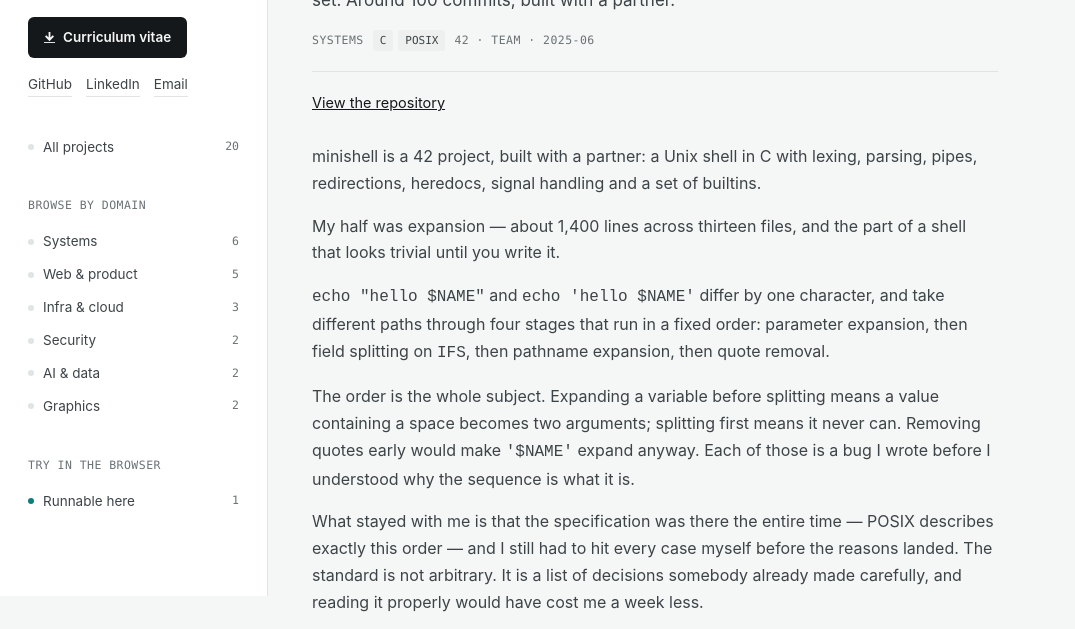
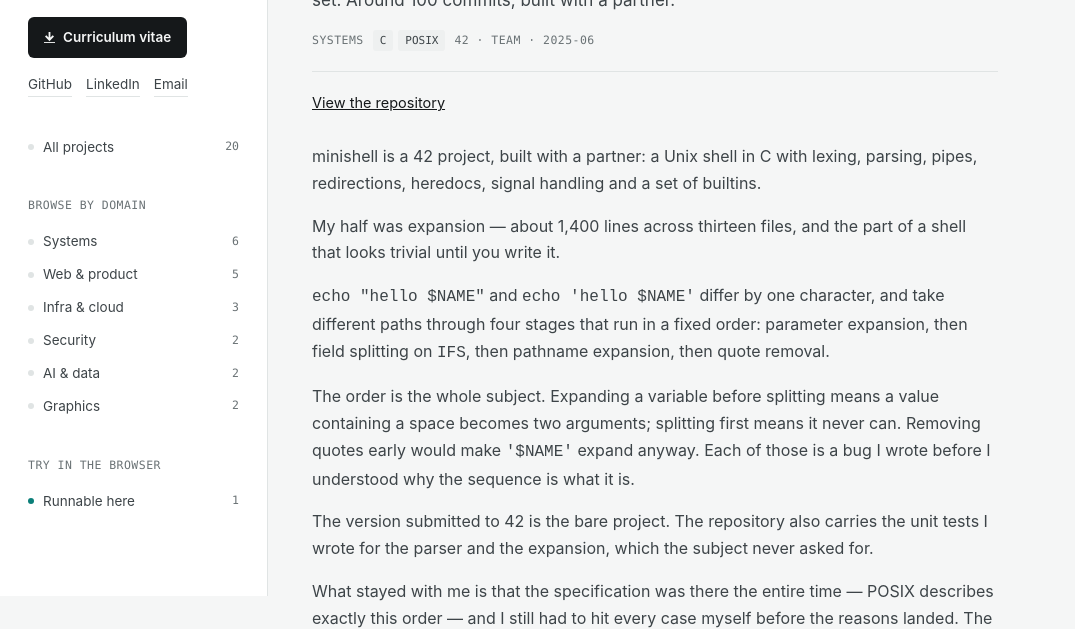
Before and after one commit to tomjoy75/portfolio, an Astro site: page /projects/minishell in a window 1280 px wide. Shown: the part 204-833 px from the top of the page, without its empty margins (0-1075 px from the left). Built offline with nearby package versions, Linux system fonts and the light colour scheme; Astro itself is replaced by a stand-in of ours.

Commit message:
docs(minishell): say that the tests exist
The version submitted to 42 is the bare project — that is what the
school asks for. The repository carries unit tests for the parser and
the expansion that the subject never required.

Worth one sentence on its own merits, and it also explains why the
submitted repository and the public one differ, which a reader who
compares them would otherwise read as an inconsistency.

```diff
--- a/src/content/projects/minishell.mdx
+++ b/src/content/projects/minishell.mdx
@@ -31,6 +31,9 @@ containing a space becomes two arguments; splitting first means it never can. Re
 quotes early would make `'$NAME'` expand anyway. Each of those is a bug I wrote before I
 understood why the sequence is what it is.
 
+The version submitted to 42 is the bare project. The repository also carries the unit tests I
+wrote for the parser and the expansion, which the subject never asked for.
+
 What stayed with me is that the specification was there the entire time — POSIX describes
 exactly this order — and I still had to hit every case myself before the reasons landed. The
 standard is not arbitrary. It is a list of decisions somebody already made carefully, and
```
